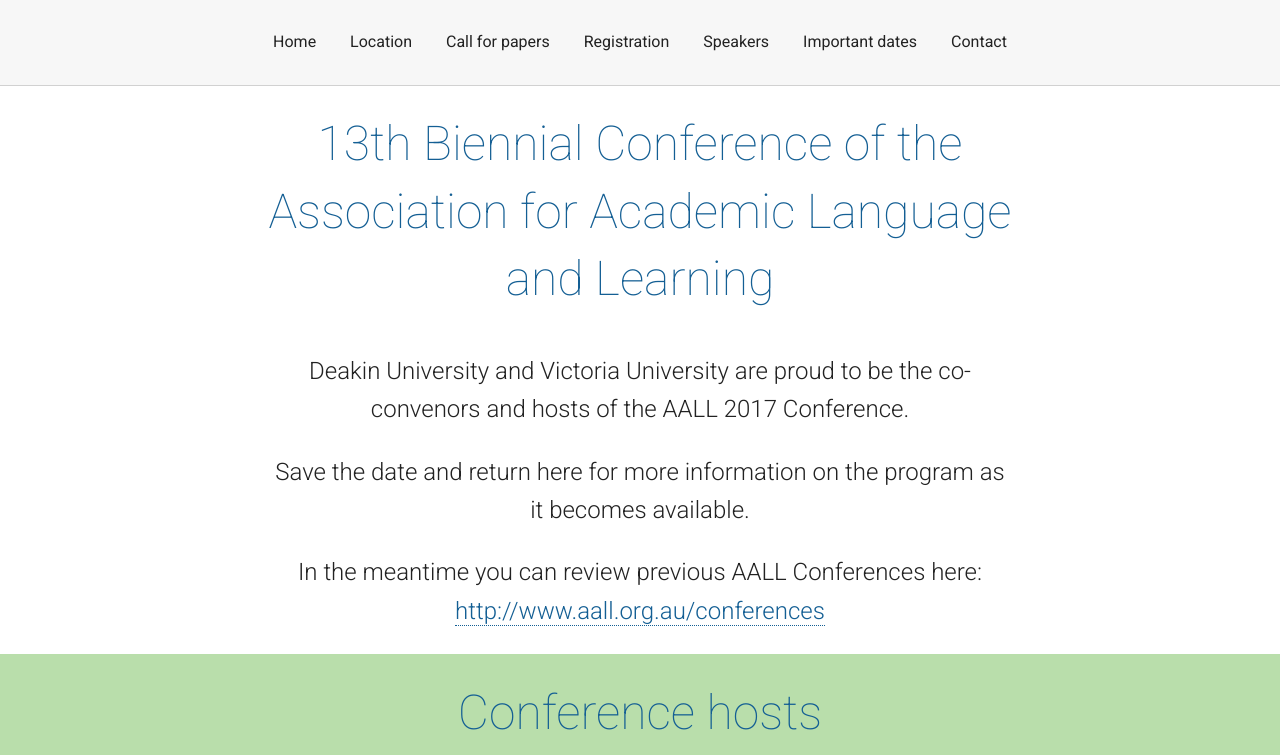
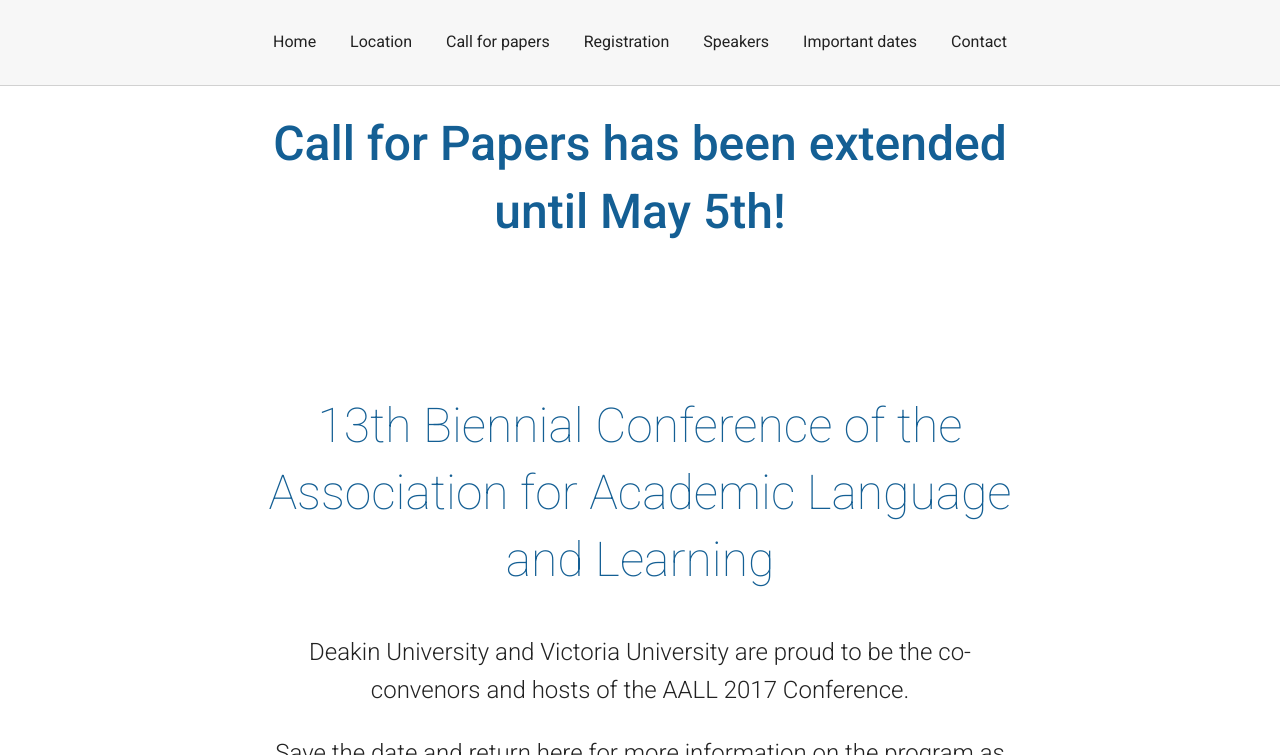
Before and after one commit to aallconference2017/aallconference2017.github.io, a Jekyll site: the page built from index.html, in a window 1280 px wide and 900 px high, scrolled down 346 px, cut to the strip 145-900 px from the top of the window. Built offline with Jekyll 4.4.1, drawn with Linux system fonts in a browser that asks for light colours.

Commit message:
Updated 'index.html' via CloudCannon

```diff
--- a/index.html
+++ b/index.html
@@ -8,15 +8,7 @@ show_registration: true
 ---
 <div class="container">
     <h1 class="visuallyhidden">AALL Conference 2017</h1>
-	<div class="content editable">
-		<h2>13th Biennial Conference of the Association for Academic Language and Learning</h2>
-		<p>Deakin University and Victoria University are proud to be the co-convenors and hosts of the AALL 2017 Conference.</p>
-
-		<p>Save the date and return here for more information on the program as it becomes available.</p>
-
-		<p>In the meantime you can review previous AALL Conferences here: <a href="http://www.aall.org.au/conferences" rel="external">http://www.aall.org.au/conferences</a></p>
-
-	</div>
+	<div class="content editable"><h2><strong>Call for Papers has been extended until May 5th!</strong></h2><h2>&nbsp;</h2><h2>13th Biennial Conference of the Association for Academic Language and Learning</h2><p>Deakin University and Victoria University are proud to be the co-convenors and hosts of the AALL 2017 Conference.</p><p>Save the date and return here for more information on the program as it becomes available.</p><p>In the meantime you can review previous AALL Conferences here: <a rel="external" href="http://www.aall.org.au/conferences">http://www.aall.org.au/conferences</a></p></div>
 </div>
 <div class="colored">
 	<div class="container">
```
